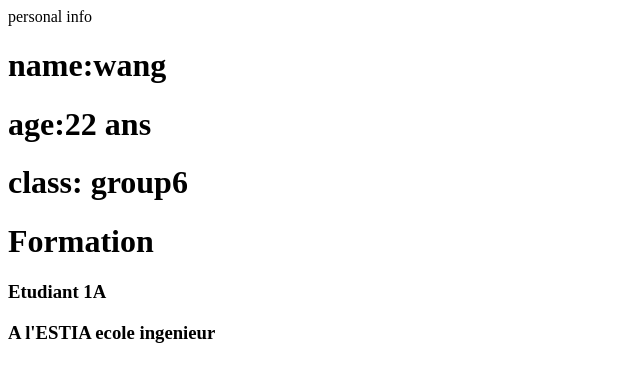
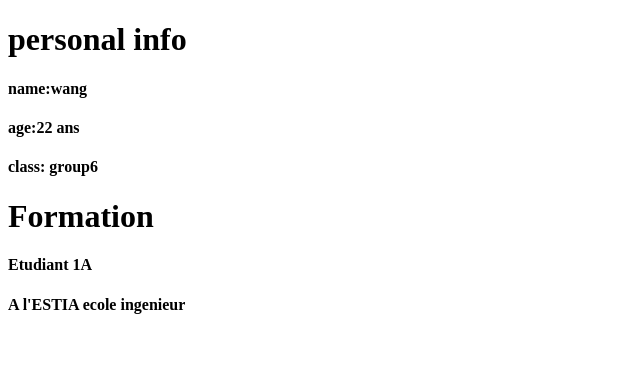
Before and after one commit to renjie-wang/Renjie.github.io, a plain HTML site: page index.html in a window 1280 px wide. Shown: the whole page, without its empty margins (0-640 px from the left). Drawn offline with Linux system fonts and the light colour scheme.

Commit message:
Modification of font size

```diff
--- a/index.html
+++ b/index.html
@@ -5,13 +5,15 @@
     <title> </title>
   </head>
   <body>
-    <h>personal info</h>
-    <h1>name:wang</h1>
-    <h1>age:22 ans</h1>
-    <h1>class: group6</h1>
+    <h1>personal info</h1>
+    <h4>name:wang</h4>
+    <h4>age:22 ans</h4>
+    <h4>class: group6</h4>
 
     <h1>Formation</h1>
-    <h3>Etudiant 1A</h3>
-    <h3>A l'ESTIA ecole ingenieur</h3>
+    <h4>Etudiant 1A</h4>
+    <h4>A l'ESTIA ecole ingenieur</h4>
+
+
   </body>
 </html>
```
